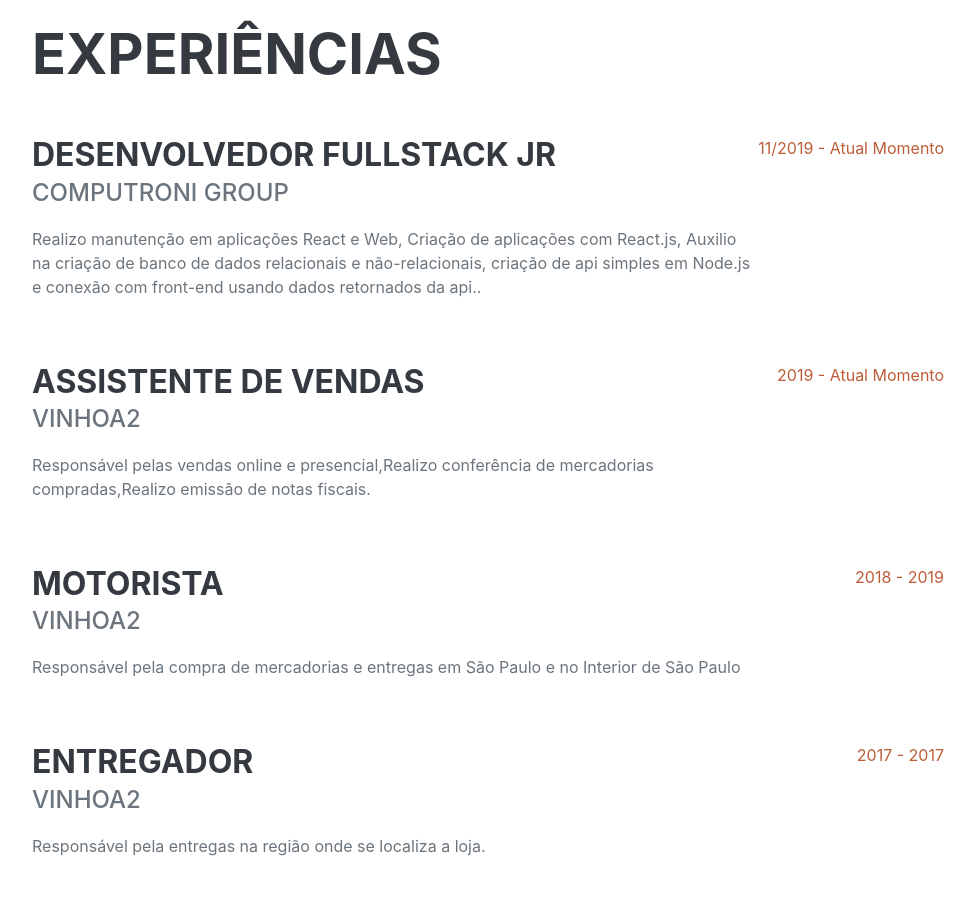
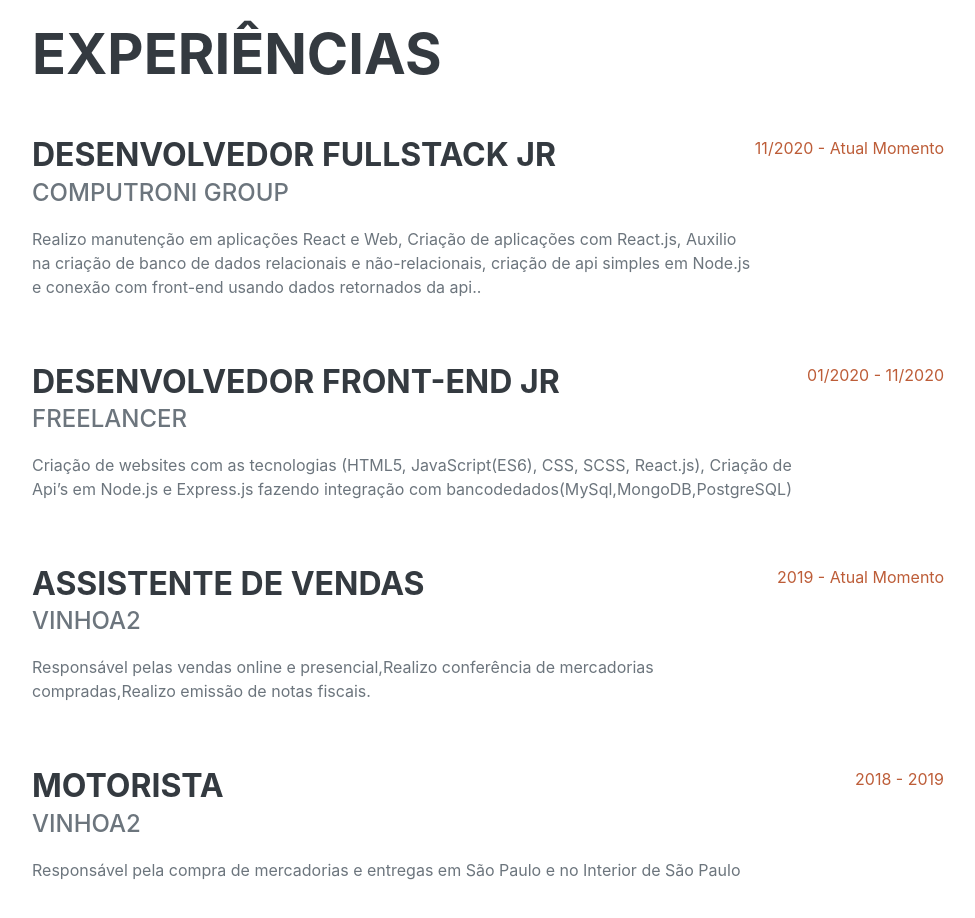
Before and after one commit to LuizF1408/my-portfolio, a plain HTML site: page new-profile/index.html in a window 1280 px wide. Shown: the part 860-1778 px from the top of the page, without its empty margins (288-1263 px from the left). Drawn offline with nearby package versions, Linux system fonts and the light colour scheme; a web font is replaced by a local one.

Commit message:
att dev front jr

```diff
--- a/new-profile/index.html
+++ b/new-profile/index.html
@@ -81,8 +81,18 @@
                             Auxilio na criação de banco de dados relacionais e não-relacionais, criação de api simples
                             em Node.js e conexão com front-end usando dados retornados da api..</p>
                     </div>
-                    <div class="flex-shrink-0"><span class="text-primary"> 11/2019 - Atual Momento</span></div>
+                    <div class="flex-shrink-0"><span class="text-primary"> 11/2020 - Atual Momento</span></div>
                 </div>
+                <div class="d-flex flex-column flex-md-row justify-content-between mb-5">
+                    <div class="flex-grow-1">
+                        <h3 class="mb-0">Desenvolvedor Front-End Jr</h3>
+                        <div class="subheading mb-3">Freelancer</div>
+                        <p>Criação de websites com as tecnologias (HTML5, JavaScript(ES6), CSS, SCSS, React.js), Criação de
+                            Api’s em Node.js e Express.js fazendo integração com bancodedados(MySql,MongoDB,PostgreSQL)</p>
+                    </div>
+                    <div class="flex-shrink-0"><span class="text-primary"> 01/2020 - 11/2020</span></div>
+                </div>
+
                 <div class="d-flex flex-column flex-md-row justify-content-between mb-5">
                     <div class="flex-grow-1">
                         <h3 class="mb-0">Assistente de Vendas</h3>
```
